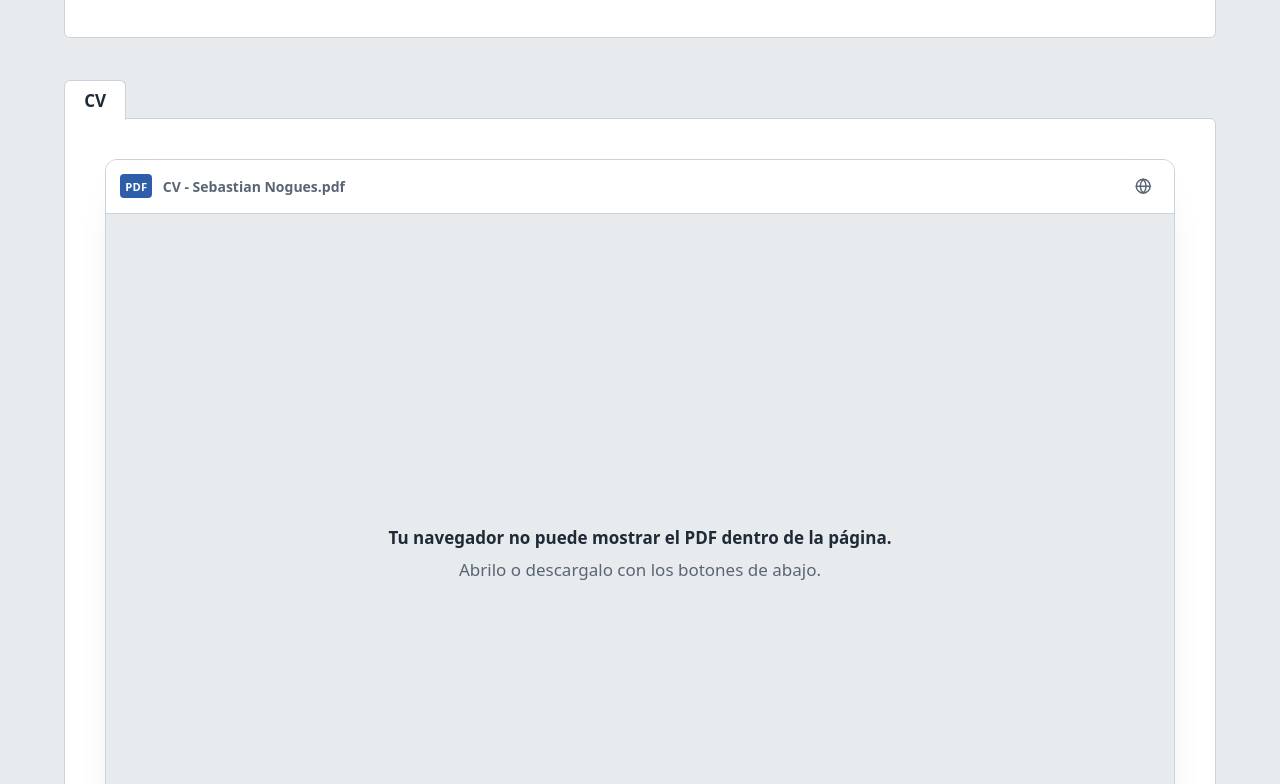
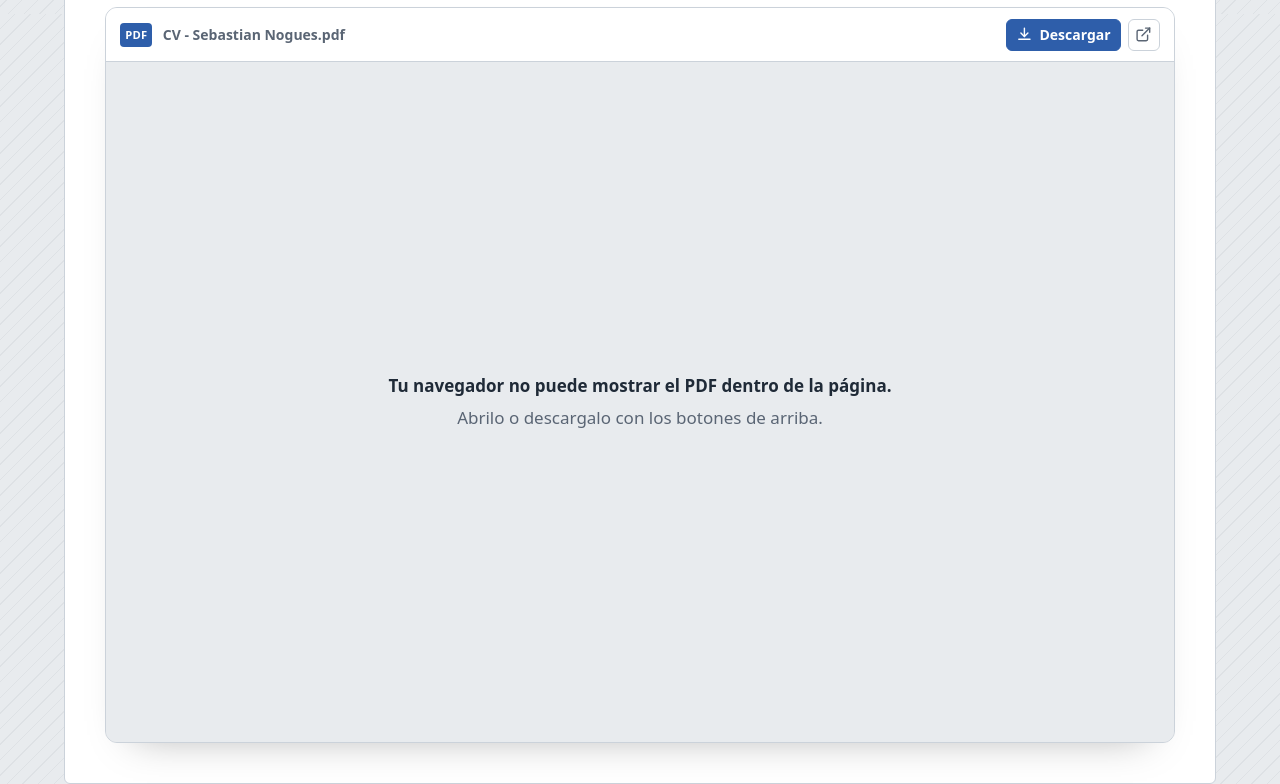
Before and after one commit to sebastiannogues99/portfolio, a plain HTML site: page index.html in a window 1280 px wide. Shown: the part 1586-2370 px from the top of the page. Drawn offline with Linux system fonts and the light colour scheme; a web font is replaced by a local one.

Commit message:
Modificaciones en acceso a CV y cambios en diseño de fondo

```diff
--- a/css/styles.css
+++ b/css/styles.css
@@ -11,6 +11,7 @@
   --acento-suave: #E3EAF6;
   --sobre-acento: #FFFFFF;
   --ok: #2F7D4F;
+  --raya: rgb(31 42 55 / 5%);   /* trama diagonal del fondo */
 
   --fuente: "Atkinson Hyperlegible Next", "Atkinson Hyperlegible", system-ui, -apple-system, "Segoe UI", sans-serif;
 
@@ -37,6 +38,7 @@
     --acento-suave: #24324A;
     --sobre-acento: #10161D;
     --ok: #6CC08F;
+    --raya: rgb(228 232 236 / 6%);
   }
 }
 
@@ -55,7 +57,14 @@ html {
 
 body {
   margin: 0;
-  background: var(--fondo);
+  background-color: var(--fondo);
+  /* Trama diagonal sutil: líneas finas a 135° sobre el color de fondo. */
+  background-image: repeating-linear-gradient(
+    135deg,
+    transparent 0 10px,
+    var(--raya) 10px 11px
+  );
+  background-attachment: fixed;
   color: var(--tinta);
   font-family: var(--fuente);
   font-size: var(--t-base);
@@ -466,17 +475,43 @@ h3, .subtitulo {
   color: var(--gris);
 }
 
-.cv__abrir {
+.cv__acciones {
+  display: flex;
+  align-items: center;
+  gap: 0.4rem;
+  margin-left: auto;
+}
+
+.cv__accion {
   display: inline-flex;
   align-items: center;
   justify-content: center;
-  width: 2rem;
-  height: 2rem;
+  gap: 0.4rem;
+  min-height: 2rem;
+  padding: 0.25rem 0.6rem;
+  border: 1px solid var(--linea);
   border-radius: var(--radio);
+  background: transparent;
   color: var(--gris);
+  font-size: var(--t-sm);
+  font-weight: 700;
+  text-decoration: none;
 }
-.cv__abrir:hover { background: var(--fondo); color: var(--acento); }
-.cv__abrir .icono { width: 1.15rem; height: 1.15rem; }
+.cv__accion:hover { background: var(--fondo); color: var(--acento); border-color: var(--acento); }
+.cv__accion .icono { width: 1.05rem; height: 1.05rem; }
+
+.cv__accion--lleno {
+  background: var(--acento);
+  border-color: var(--acento);
+  color: var(--sobre-acento);
+}
+.cv__accion--lleno:hover {
+  background: color-mix(in srgb, var(--acento) 85%, var(--tinta));
+  border-color: color-mix(in srgb, var(--acento) 85%, var(--tinta));
+  color: var(--sobre-acento);
+}
+
+.cv__accion[aria-label] { padding: 0.25rem; width: 2rem; }
 
 .cv__visor {
   height: min(85vh, 1100px);
--- a/index.html
+++ b/index.html
@@ -64,19 +64,19 @@
         <div class="cv__cabecera">
           <span class="cv__icono-doc" aria-hidden="true">PDF</span>
           <span class="cv__nombre" id="cv-nombre">CV.pdf</span>
-          <a class="cv__abrir" id="cv-abrir" href="#" target="_blank" rel="noopener" aria-label="Abrir CV en otra pestaña"></a>
+          <div class="cv__acciones">
+            <a class="cv__accion cv__accion--lleno" id="cv-descarga" href="#" download><span class="icono" id="cv-descarga-icono" aria-hidden="true"></span>Descargar</a>
+            <a class="cv__accion" id="cv-abrir" href="#" target="_blank" rel="noopener" aria-label="Abrir CV en otra pestaña" title="Abrir en otra pestaña"></a>
+          </div>
         </div>
         <div class="cv__visor">
           <object id="cv-objeto" type="application/pdf" aria-label="CV en PDF">
             <div class="cv__alternativa">
               <p>Tu navegador no puede mostrar el PDF dentro de la página.</p>
-              <p>Abrilo o descargalo con los botones de abajo.</p>
+              <p>Abrilo o descargalo con los botones de arriba.</p>
             </div>
           </object>
         </div>
-      </div>
-      <div class="acciones">
-        <a class="boton boton--lleno" id="cv-descarga" href="#" download>Descargar CV</a>
       </div>
     </section>
 
--- a/js/content.js
+++ b/js/content.js
@@ -6,11 +6,10 @@
  * ─────────────────────────────────────────────────────────────
  */
 const PORTFOLIO = {
-  nombre: "Sebastián Nogues",
+  nombre: "Sebastian Nogues",
   rol: "Estudiante de Licenciatura en Sistemas",
   ubicacion: "Universidad Nacional de Lanús",
-  resumen:
-    "Estudiante de Licenciatura en Sistemas, con bases sólidas de programación y bases de datos con experiencia real en administración, atención al cliente y soporte operativo. Listo para aportar compromiso, resolución de problemas y ganas de seguir aprendiendo en un equipo de tecnología.",
+  resumen: "",
   disponibilidad: "",
 
   sobreMi: [
@@ -43,7 +42,7 @@ const PORTFOLIO = {
   // Para actualizarlo, reemplazá el archivo assets/cv.pdf (mismo nombre).
   // nombreDescarga: nombre con el que se descarga el PDF (no afecta al archivo real en el repo).
   cv: {
-    archivo: "assets/cv.pdf",
+    archivo: "assets/CV - Sebastian Nogues.pdf",
     nombreDescarga: "CV - Sebastian Nogues.pdf",
   },
 
--- a/js/main.js
+++ b/js/main.js
@@ -27,6 +27,8 @@
   const ICONOS = {
     github: '<svg viewBox="0 0 16 16" aria-hidden="true"><path fill="currentColor" d="M8 0C3.58 0 0 3.58 0 8c0 3.54 2.29 6.53 5.47 7.59.4.07.55-.17.55-.38 0-.19-.01-.82-.01-1.49-2.01.37-2.53-.49-2.69-.94-.09-.23-.48-.94-.82-1.13-.28-.15-.68-.52-.01-.53.63-.01 1.08.58 1.23.82.72 1.21 1.87.87 2.33.66.07-.52.28-.87.51-1.07-1.78-.2-3.64-.89-3.64-3.95 0-.87.31-1.59.82-2.15-.08-.2-.36-1.02.08-2.12 0 0 .67-.21 2.2.82.64-.18 1.32-.27 2-.27.68 0 1.36.09 2 .27 1.53-1.04 2.2-.82 2.2-.82.44 1.1.16 1.92.08 2.12.51.56.82 1.27.82 2.15 0 3.07-1.87 3.75-3.65 3.95.29.25.54.73.54 1.48 0 1.07-.01 1.93-.01 2.2 0 .21.15.46.55.38A8.01 8.01 0 0 0 16 8c0-4.42-3.58-8-8-8z"/></svg>',
     web: '<svg viewBox="0 0 24 24" aria-hidden="true"><g fill="none" stroke="currentColor" stroke-width="2" stroke-linecap="round"><circle cx="12" cy="12" r="9"/><path d="M3 12h18"/><path d="M12 3c2.5 2.6 3.8 5.6 3.8 9s-1.3 6.4-3.8 9c-2.5-2.6-3.8-5.6-3.8-9S9.5 5.6 12 3z"/></g></svg>',
+    "enlace-externo": '<svg viewBox="0 0 24 24" aria-hidden="true"><g fill="none" stroke="currentColor" stroke-width="2" stroke-linecap="round" stroke-linejoin="round"><path d="M18 13v6a2 2 0 0 1-2 2H5a2 2 0 0 1-2-2V8a2 2 0 0 1 2-2h6"/><path d="M15 3h6v6"/><path d="M10 14 21 3"/></g></svg>',
+    descarga: '<svg viewBox="0 0 24 24" aria-hidden="true"><g fill="none" stroke="currentColor" stroke-width="2" stroke-linecap="round" stroke-linejoin="round"><path d="M12 3v12"/><path d="M7 10l5 5 5-5"/><path d="M4 19h16"/></g></svg>',
     telefono: '<svg viewBox="0 0 24 24" aria-hidden="true"><path fill="currentColor" d="M6.62 10.79a15.15 15.15 0 0 0 6.59 6.59l2.2-2.2a1 1 0 0 1 1.02-.24c1.12.37 2.33.57 3.57.57a1 1 0 0 1 1 1V20a1 1 0 0 1-1 1C10.61 21 3 13.39 3 4a1 1 0 0 1 1-1h3.5a1 1 0 0 1 1 1c0 1.25.2 2.45.57 3.57a1 1 0 0 1-.25 1.02l-2.2 2.2z"/></svg>',
     email: '<svg viewBox="0 0 24 24" aria-hidden="true"><path fill="currentColor" d="M20 4H4a2 2 0 0 0-2 2v12a2 2 0 0 0 2 2h16a2 2 0 0 0 2-2V6a2 2 0 0 0-2-2zm0 4-8 5-8-5V6l8 5 8-5v2z"/></svg>',
     linkedin: '<svg viewBox="0 0 24 24" aria-hidden="true"><path fill="currentColor" d="M20.45 20.45h-3.56v-5.57c0-1.33-.02-3.04-1.85-3.04-1.85 0-2.14 1.45-2.14 2.94v5.67H9.35V9h3.41v1.56h.05c.48-.9 1.64-1.85 3.37-1.85 3.6 0 4.27 2.37 4.27 5.46v6.28zM5.34 7.43a2.06 2.06 0 1 1 0-4.13 2.06 2.06 0 0 1 0 4.13zM7.12 20.45H3.56V9h3.56v11.45zM22.22 0H1.77C.79 0 0 .77 0 1.73v20.54C0 23.23.79 24 1.77 24h20.45c.98 0 1.78-.77 1.78-1.73V1.73C24 .77 23.2 0 22.22 0z"/></svg>',
@@ -159,8 +161,9 @@
     $("#cv-objeto").data = `${archivoCV}#toolbar=0&navpanes=0&view=FitH`;
     $("#cv-descarga").href = archivoCV;
     $("#cv-descarga").download = (P.cv && P.cv.nombreDescarga) || "";
+    $("#cv-descarga-icono").innerHTML = ICONOS.descarga;
     $("#cv-abrir").href = archivoCV;
-    $("#cv-abrir").append(icono("web"));
+    $("#cv-abrir").append(icono("enlace-externo"));
     const nombre = (P.cv && P.cv.nombreDescarga) || archivoCV.split("/").pop();
     $("#cv-nombre").textContent = nombre;
   } else {
```
Also changed, not shown: 2 other files.
